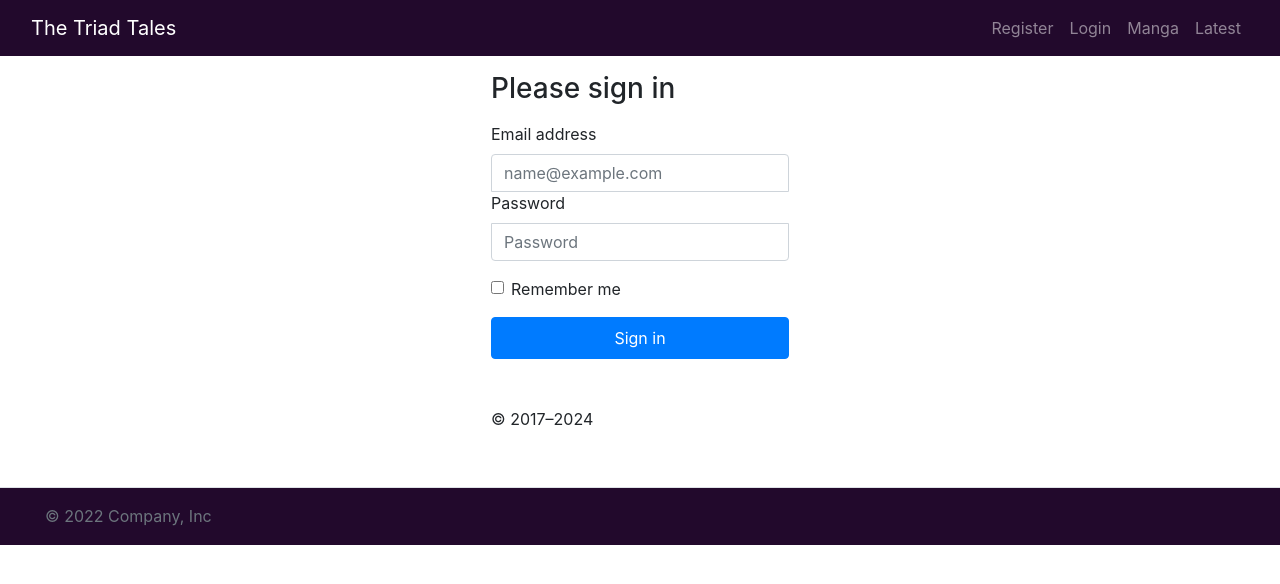
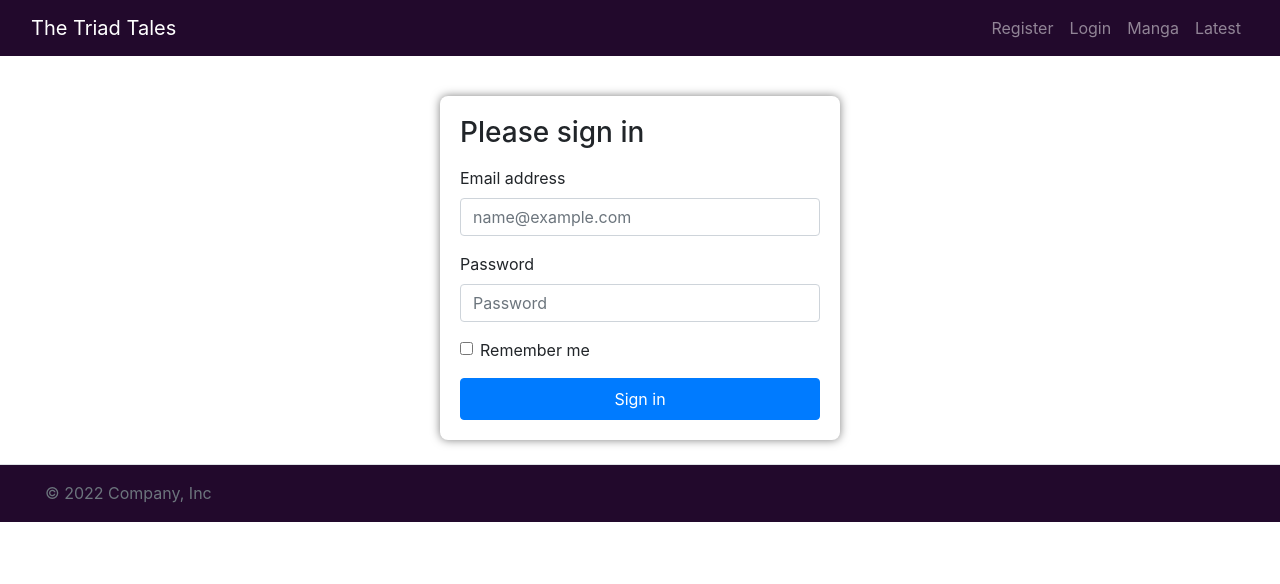
Before and after one commit to ZainabNugget/WT-GP, an Angular app in the folder frontend/: page /login in a window 1280 px wide. Shown: the top 584 px of the page. Built offline with nearby package versions, Linux system fonts and the light colour scheme.

Commit message:
login css
-css added to login

```diff
--- a/frontend/src/app/components/login/login.component.css
+++ b/frontend/src/app/components/login/login.component.css
@@ -3,23 +3,26 @@ body {
   height: 100%;
 }
 
-.form-signin {
-  max-width: 330px;
-  padding: 1rem;
+body {
+  background-color: #000;
+  display: flex;
+  justify-content: center;
+  align-items: center;
+  height: 100vh;
+  margin: 0;
+  padding-top: 100px;
 }
 
-.form-signin .form-floating:focus-within {
-  z-index: 2;
+.form-signin {
+  background-color: #fff;
+  padding: 20px;
+  border-radius: 8px;
+  box-shadow: 0 0 10px rgba(0, 0, 0, 0.5);
+  max-width: 400px;
+  width: 100%;
+  margin-top: 100px;
 }
 
-.form-signin input[type="email"] {
-  margin-bottom: -1px;
-  border-bottom-right-radius: 0;
-  border-bottom-left-radius: 0;
+.form-floating {
+  margin-bottom: 1rem;
 }
-
-.form-signin input[type="password"] {
-  margin-bottom: 10px;
-  border-top-left-radius: 0;
-  border-top-right-radius: 0;
-}
--- a/frontend/src/app/components/login/login.component.html
+++ b/frontend/src/app/components/login/login.component.html
@@ -1,3 +1,4 @@
+<div class="mt-5">
 <main class="form-signin w-100 m-auto">
   <form [formGroup]="form" (submit)="submit()">
     <h1 class="h3 mb-3 fw-normal">Please sign in</h1>
@@ -18,6 +19,6 @@
       </label>
     </div>
     <button class="btn btn-primary w-100 py-2" type="submit">Sign in</button>
-    <p class="mt-5 mb-3 text-body-secondary">&copy; 2017–2024</p>
   </form>
 </main>
+</div>
--- a/frontend/src/app/components/register/register.component.css
+++ b/frontend/src/app/components/register/register.component.css
@@ -4,23 +4,23 @@ body {
 }
 
 body {
-  background-color: #000; /* Black background for the page */
+  background-color: #000;
   display: flex;
   justify-content: center;
   align-items: center;
   height: 100vh;
   margin: 0;
-  padding-top: 100px; /* Adjust this value based on your sticky header's height */
+  padding-top: 100px;
 }
 
 .form-signin {
-  background-color: #fff; /* White background for the form */
+  background-color: #fff;
   padding: 20px;
   border-radius: 8px;
   box-shadow: 0 0 10px rgba(0, 0, 0, 0.5);
   max-width: 400px;
   width: 100%;
-  margin-top: 100px; /* Space between form and sticky header */
+  margin-top: 100px;
 }
 
 .form-floating {
--- a/frontend/src/app/components/register/register.component.html
+++ b/frontend/src/app/components/register/register.component.html
@@ -23,7 +23,6 @@
       </label>
     </div>
     <button class="btn btn-primary w-100 py-2" type="submit">Register</button>
-    <p class="mt-5 mb-3 text-body-secondary">&copy; 2017–2024</p>
   </form>
 </main>
 </div>
```
